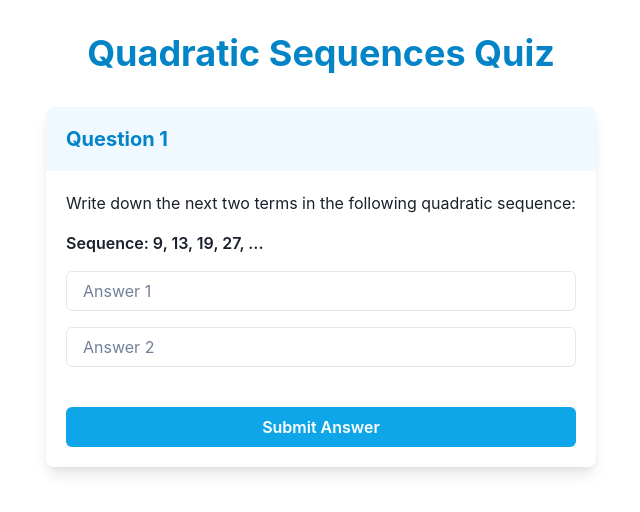
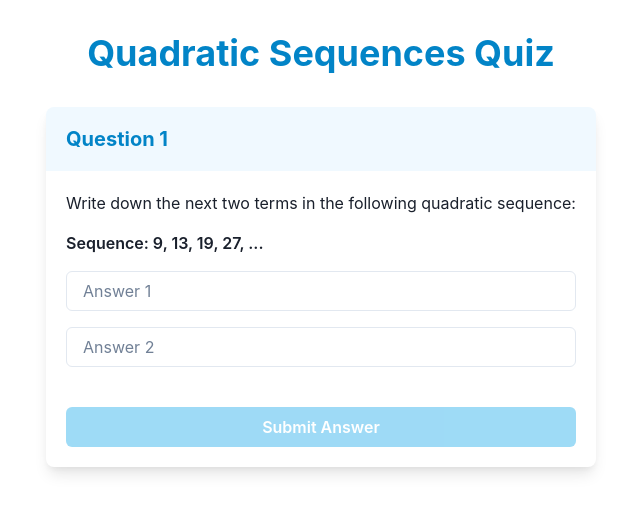
Before and after one commit to joeywang/gcse-math, a React (Vite) app: page / in a window 1280 px wide. Shown: the top 512 px of the page, without its empty margins (319-959 px from the left). Built offline with nearby package versions, Linux system fonts and the light colour scheme.

Commit message:
disable submit button before all answered

```diff
--- a/src/components/QuestionCard.jsx
+++ b/src/components/QuestionCard.jsx
@@ -22,13 +22,22 @@ const QuestionCard = ({ question, onNext }) => {
   );
   const [isAnswered, setIsAnswered] = useState(false);
   const [isCorrect, setIsCorrect] = useState(false);
+  const [isSubmitDisabled, setIsSubmitDisabled] = useState(true);
 
-  // Reset state when question changes
   useEffect(() => {
     setUserAnswer(Array.isArray(question.answer) ? Array(question.answer.length).fill('') : '');
     setIsAnswered(false);
     setIsCorrect(false);
+    setIsSubmitDisabled(true);
   }, [question]);
+
+  useEffect(() => {
+    // Check if all answers are filled
+    const allAnswersFilled = Array.isArray(userAnswer)
+      ? userAnswer.every(answer => answer.trim() !== '')
+      : userAnswer.trim() !== '';
+    setIsSubmitDisabled(!allAnswersFilled);
+  }, [userAnswer]);
 
   const handleInputChange = (index, value) => {
     if (Array.isArray(userAnswer)) {
@@ -53,7 +62,6 @@ const QuestionCard = ({ question, onNext }) => {
 
   const handleNext = () => {
     onNext();
-    // We don't need to reset state here as it will be handled by the useEffect hook
   };
 
   return (
@@ -94,7 +102,12 @@ const QuestionCard = ({ question, onNext }) => {
       </CardBody>
       <CardFooter flexDirection="column">
         {!isAnswered ? (
-          <Button onClick={checkAnswer} colorScheme="brand" w="full">
+          <Button
+            onClick={checkAnswer}
+            colorScheme="brand"
+            w="full"
+            isDisabled={isSubmitDisabled}
+          >
             Submit Answer
           </Button>
         ) : (
```
